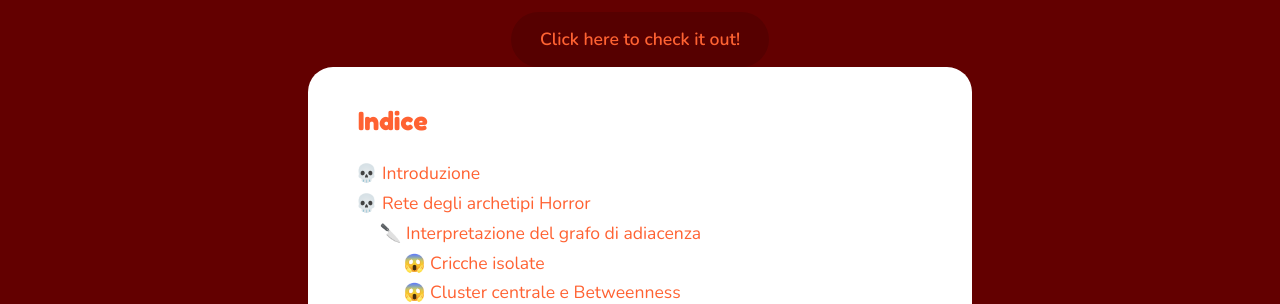
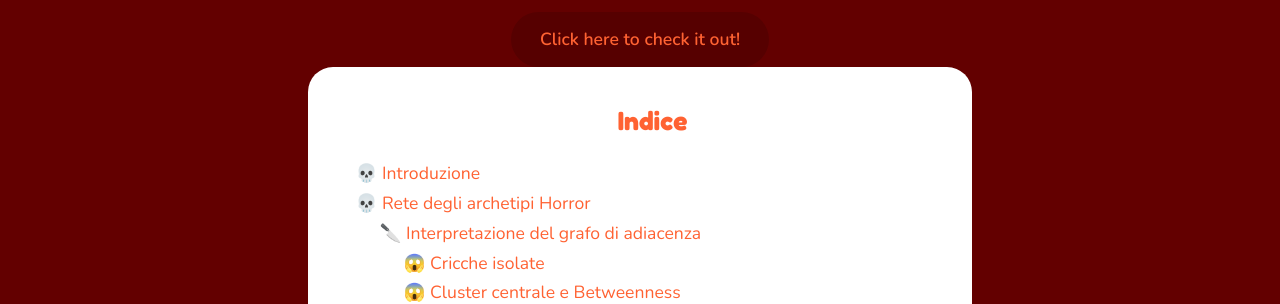
Before and after one commit to AuroraCodingForFun/BlogSite, a Jekyll site: the page built from _posts/2026-10-11-Social-Network-Analysis.md, in a window 1280 px wide. Shown: the part 771-1075 px from the top of the page. Built offline with Jekyll 4.4.1, drawn with Linux system fonts in a browser that asks for light colours.

Commit message:
Center align 'Indice' heading in markdown file

```diff
--- a/_posts/2026-10-11-Social-Network-Analysis.md
+++ b/_posts/2026-10-11-Social-Network-Analysis.md
@@ -21,7 +21,7 @@ image: /images/SocialNetwork.jpg
    </div>
 
    <div class="indice" style="background-color: white; padding: 16px 25px 25px 50px; border-radius: 25px;">
-    <h2>Indice</h2>
+    <h2 style="text-align:center;">Indice</h2>
     <ul style="list-style-type: '💀 '; padding-left: 1.5rem;">
       <li>Introduzione</li>
       <li>Rete degli archetipi Horror
```
